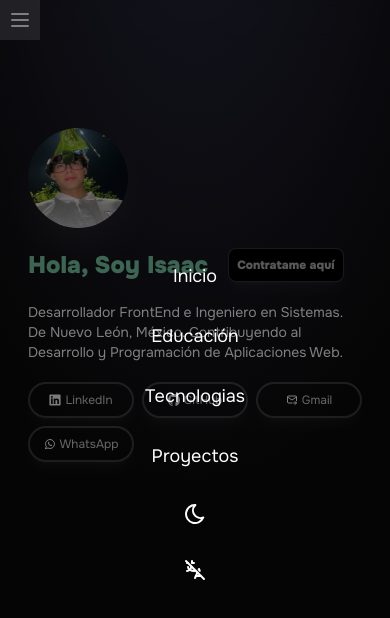
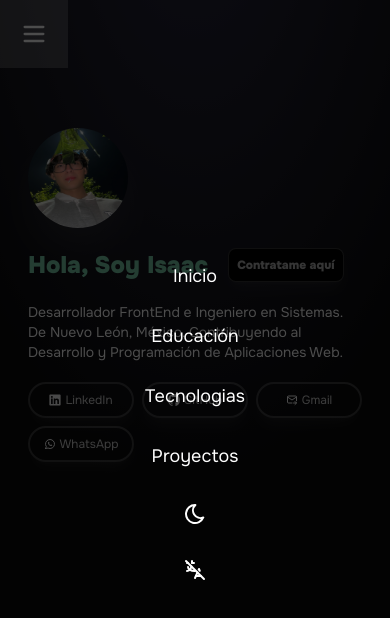
Before and after one commit to Hypeyiii/react_portfolio, a React (Vite) app: page / in a window 390 px wide. Both pictures are taken after a click on the button 20 px from the left and 20 px from the top of the page. Shown: the top 618 px of the page. Built offline with nearby package versions, Linux system fonts and the light colour scheme.

Commit message:
change button design

```diff
--- a/src/App.jsx
+++ b/src/App.jsx
@@ -28,15 +28,11 @@ function App() {
   const [isMobile, setisMobile] = useState(window.innerWidth < 768);
 
   useEffect(() => {
-    // Función que se ejecuta cada vez que cambia el tamaño de la pantalla
     const handleSize = () => {
       setisMobile(window.innerWidth < 768);
     };
-
-    // Agregamos un event listener para el cambio de tamaño de la pantalla
     window.addEventListener('resize', handleSize);
 
-    // Limpiamos el event listener al desmontar el componente
     return () => {
       window.removeEventListener('resize', handleSize);
     };
@@ -49,16 +45,17 @@ function App() {
     <>
     <div className={`fixed top-0 md:right-0 md:left-0 mx-auto w-[350px] sm:w-[500px] md:w-[700px]
                    ${isMobile ? 'mt-0': 'mt-5'}`}>
-      <div className='backdrop-blur-sm mx-auto text-white flex items-start md:items-center justify-start md:justify-center
+      <div className='mx-auto text-white flex items-start md:items-center justify-start md:justify-center
          font-medium'>
         {isMobile ?
         <>
-          <button className='hover:bg-white/20 p-2 transition-all duration-300' onClick={handleMenuModal}>
-            <img src={menu} alt="Menu Icon" className='size-6'/>
+          <button className={`hover:bg-white/20 p-2 transition-all duration-300
+                  ${isMobile ? "p-5" : "p-0"} `} onClick={handleMenuModal}>
+            <img src={menu} alt="Menu Icon" className='size-7'/>
           </button>
             <div className='entrance menu h-screen w-screen text-white hidden fixed'
               onClick={handleMenuModal}>
-                <div className="fixed inset-0 bg-black opacity-50 h-screen"></div>
+                <div className="fixed inset-0 bg-black opacity-70 h-screen"></div>
               <ul className='flex flex-col gap-y-4 text-lg items-center justify-center absolute top-0 right-0 bottom-0 left-0'>
                 <a href="#"><li className='hover:bg-gray-500/85 p-2 rounded-full transition-all duration-300
                 active:scale-105 active:duration-0'>
```
